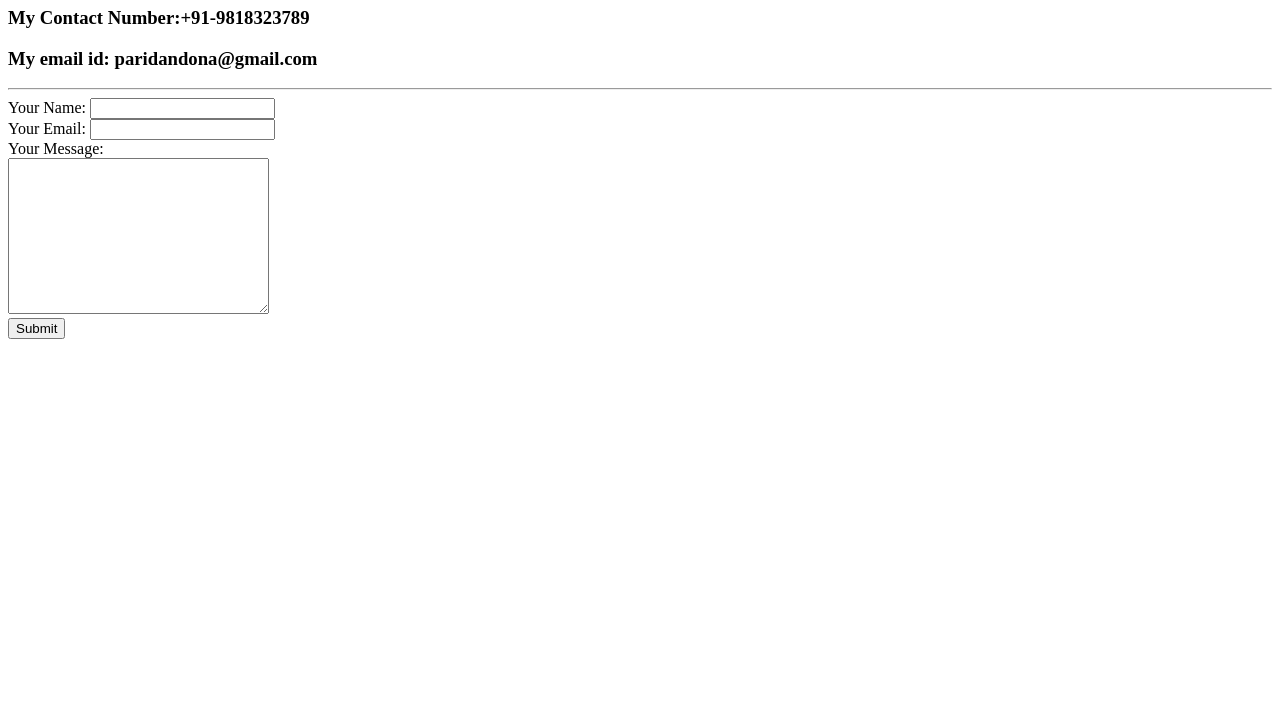
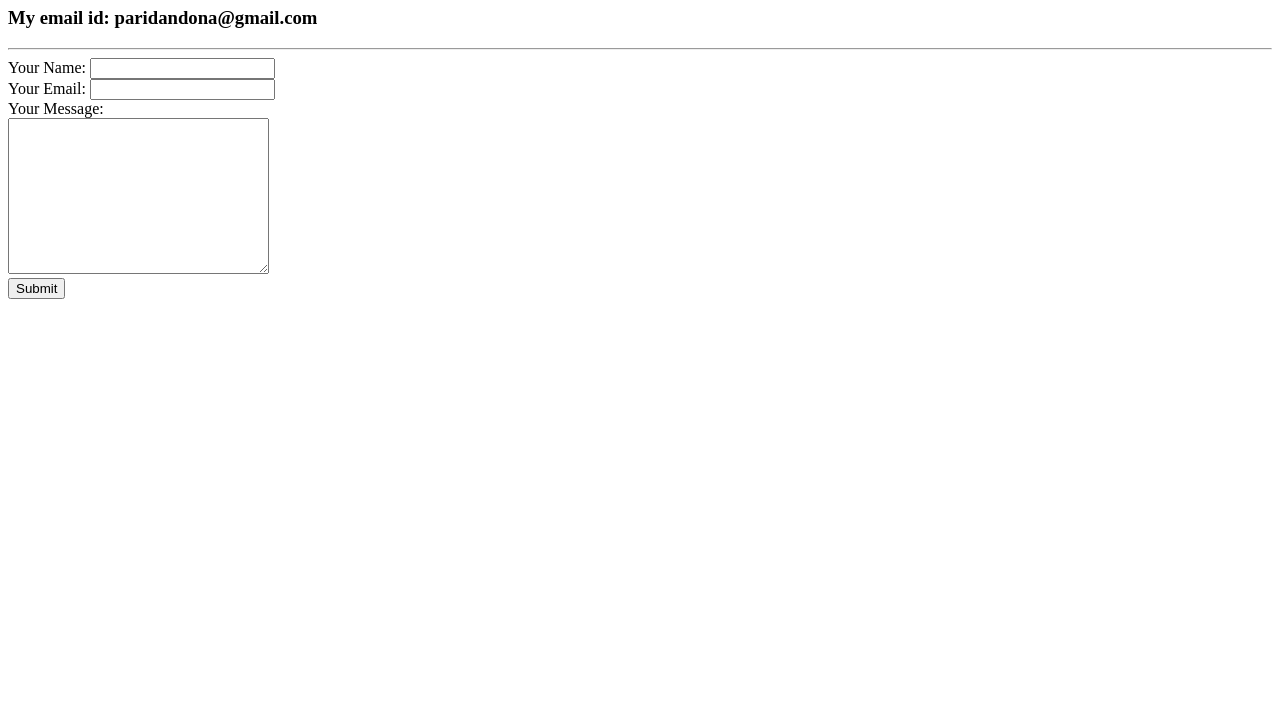
Before and after one commit to pari-dandona/cv, a plain HTML site: page contact.html in a window 1280 px wide. Shown: the part 73-800 px from the top of the page. Drawn offline with Linux system fonts and the light colour scheme.

Commit message:
Update contact.html

```diff
--- a/contact.html
+++ b/contact.html
@@ -6,7 +6,6 @@
   </head>
   <body>
     <h1>My contact details</h1>
-    <h3>My Contact Number:+91-9818323789</h3>
     <h3>My email id: paridandona@gmail.com</h3>
     <hr>
     <form action="mailto:paridandona@gmail.com" method="post" enctype="text/plain">
```
